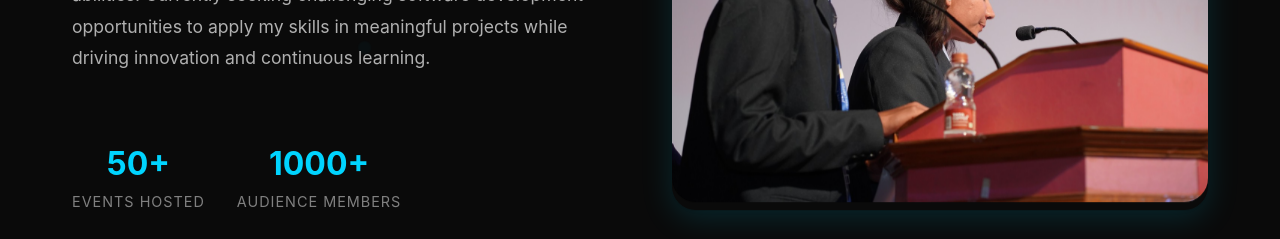
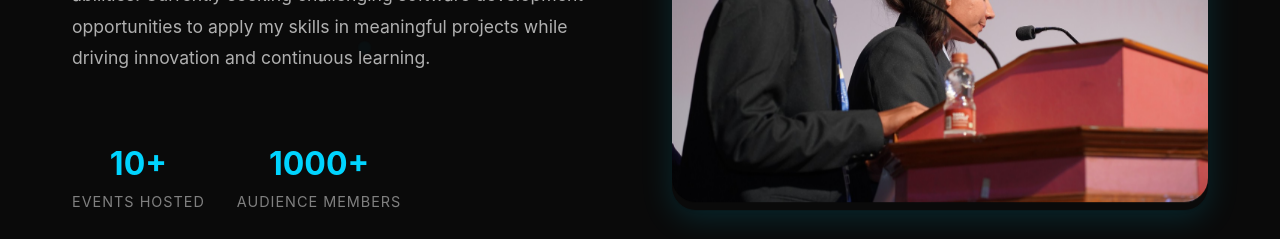
Before and after one commit to harshagar12/Portfolio, a Next.js app: page / in a window 1280 px wide. Shown: the part 1840-2079 px from the top of the page. Built offline with nearby package versions, Linux system fonts and the light colour scheme.

Commit message:
Added the Anchoring Section

```diff
--- a/src/app/page.tsx
+++ b/src/app/page.tsx
@@ -318,7 +318,7 @@
               </div>
               <div className="hero-stats anchoring-hero-stats">
                 <div className="stat">
-                  <span className="stat-number">50+</span>
+                  <span className="stat-number">10+</span>
                   <span className="stat-label">Events Hosted</span>
                 </div>
                 <div className="stat">
```
